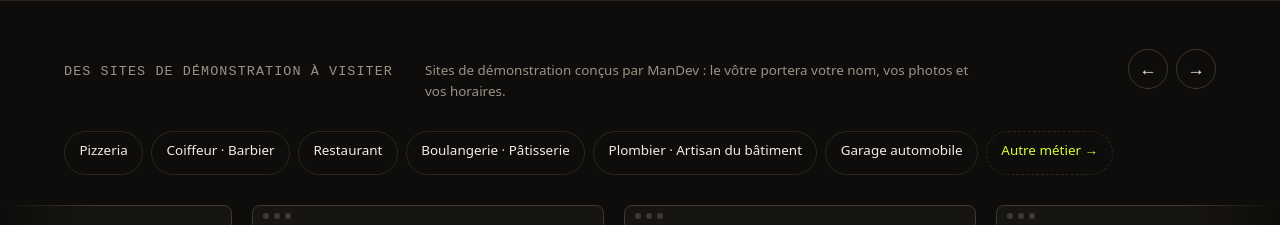
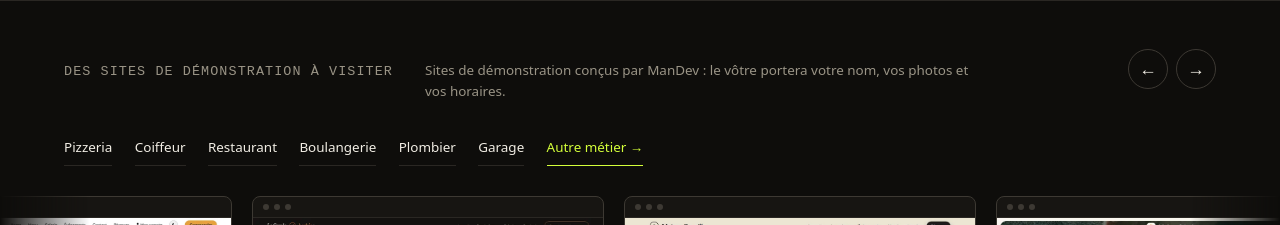
Before and after one commit to mounir-mansi/portfolio, a React (Vite) app in the folder frontend/: page /fr in a window 1280 px wide. Shown: the part 800-1025 px from the top of the page. Built offline with nearby package versions, Linux system fonts and the light colour scheme; no server answers.

Commit message:
fix(accueil): métiers en liens de texte discrets au lieu de pilules

```diff
--- a/frontend/src/components/DemoStrip/DemoStrip.css
+++ b/frontend/src/components/DemoStrip/DemoStrip.css
@@ -168,35 +168,31 @@
 .demo-chips {
   display: flex;
   flex-wrap: wrap;
-  gap: 0.5rem;
+  gap: 0.2rem 1.4rem;
   margin-bottom: clamp(1rem, 2.5vw, 1.5rem);
+  font-size: var(--step--1);
 }
 
 .demo-chip {
   display: inline-block;
-  padding: 0.5rem 0.9rem;
-  min-height: 44px;
-  line-height: 1.6;
-  border: 1px solid var(--line);
-  border-radius: 999px;
-  font-size: var(--step--1);
+  padding-block: 0.4rem; /* zone de toucher confortable sans pilule visible */
   font-weight: 500;
   color: var(--fg);
-  transition: border-color 0.2s, transform 0.2s;
+  border-bottom: 1px solid var(--line);
+  transition: color 0.2s, border-color 0.2s;
 }
 
 .demo-chip:hover,
 .demo-chip:focus-visible {
-  border-color: var(--accent-text);
-  transform: translateY(-1px);
+  color: var(--accent-text);
+  border-color: currentColor;
 }
 
 .demo-chip--other {
-  border-style: dashed;
   color: var(--accent-text);
+  border-bottom-color: currentColor;
 }
 
 @media (prefers-reduced-motion: reduce) {
   .demo-chip { transition: none; }
-  .demo-chip:hover, .demo-chip:focus-visible { transform: none; }
 }
--- a/frontend/src/components/DemoStrip/DemoStrip.jsx
+++ b/frontend/src/components/DemoStrip/DemoStrip.jsx
@@ -200,7 +200,7 @@ export default function DemoStrip() {
       {/* Tous les métiers d'un coup, avant le carrousel : on trouve le sien sans faire défiler */}
       <ul className="container demo-chips" aria-label={t("home.strip_chips_label")}>
         {DEMOS.map((m) => {
-          const label = t(`home.strip_trades.${m.key}`);
+          const label = t(`home.strip_short.${m.key}`);
           return (
             <li key={m.slug}>
               {lang === "fr"
--- a/frontend/src/i18n/locales/en.json
+++ b/frontend/src/i18n/locales/en.json
@@ -110,6 +110,14 @@
       "boulangerie": "Bakery · Pastry shop",
       "artisan": "Plumber · Building trades",
       "garage": "Car garage"
+    },
+    "strip_short": {
+      "pizzeria": "Pizzeria",
+      "barbier": "Hairdresser",
+      "restaurant": "Restaurant",
+      "boulangerie": "Bakery",
+      "artisan": "Plumber",
+      "garage": "Garage"
     },
     "strip_chips_label": "Pick your trade",
     "strip_other": "Other trade",
--- a/frontend/src/i18n/locales/es.json
+++ b/frontend/src/i18n/locales/es.json
@@ -110,6 +110,14 @@
       "boulangerie": "Panadería · Pastelería",
       "artisan": "Fontanero · Oficios de la construcción",
       "garage": "Taller mecánico"
+    },
+    "strip_short": {
+      "pizzeria": "Pizzería",
+      "barbier": "Peluquería",
+      "restaurant": "Restaurante",
+      "boulangerie": "Panadería",
+      "artisan": "Fontanero",
+      "garage": "Taller"
     },
     "strip_chips_label": "Elija su oficio",
     "strip_other": "Otro oficio",
--- a/frontend/src/i18n/locales/it.json
+++ b/frontend/src/i18n/locales/it.json
@@ -110,6 +110,14 @@
       "boulangerie": "Panificio · Pasticceria",
       "artisan": "Idraulico · Artigiano edile",
       "garage": "Officina meccanica"
+    },
+    "strip_short": {
+      "pizzeria": "Pizzeria",
+      "barbier": "Parrucchiere",
+      "restaurant": "Ristorante",
+      "boulangerie": "Panetteria",
+      "artisan": "Idraulico",
+      "garage": "Officina"
     },
     "strip_chips_label": "Scegliete la vostra attività",
     "strip_other": "Altra attività",
```
Also changed, not shown: frontend/src/i18n/locales/fr.json.
